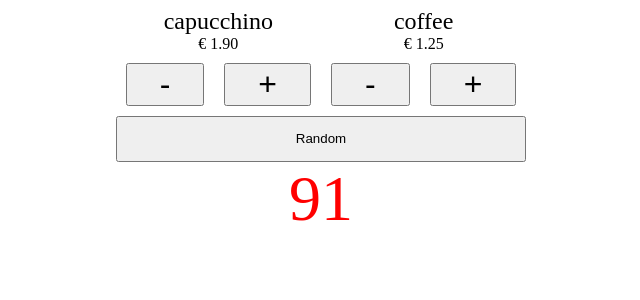
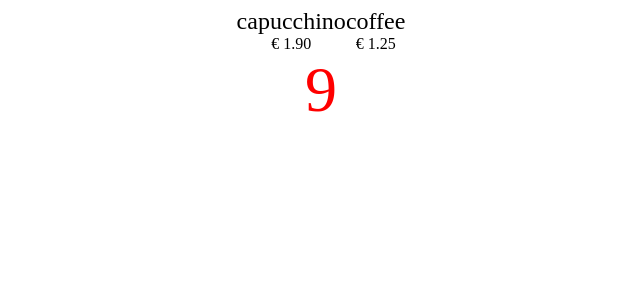
Before and after one commit to joostjager/koffie-roulette, an Angular app: page / in a window 1280 px wide. Both pictures are taken after a click on the button "Random". Shown: the top 300 px of the page, without its empty margins (327-967 px from the left). Built offline with nearby package versions, Linux system fonts and the light colour scheme.

Commit message:
hide btns

```diff
--- a/src/app/app.component.html
+++ b/src/app/app.component.html
@@ -8,7 +8,7 @@
         [endChance]=100 type="coffee" [price]="coffPrice" [randomNumber]="randomNumber"></app-coffee-cup-display>
     </div>
 
-    <button (click)="random()">Random</button>
-    <div style="font-size:400%;color:red;text-align: center;">{{ randomNumber }}</div>
+    <button (click)="random()" *ngIf="randomNumber === 0">Random</button>
+    <div *ngIf="randomNumber > 0" style="font-size:400%;color:red;text-align: center;">{{ randomNumber }}</div>
   </div>
 </div>
--- a/src/app/app.component.ts
+++ b/src/app/app.component.ts
@@ -1,11 +1,12 @@
 import { Component } from '@angular/core';
 import { RouterOutlet } from '@angular/router';
 import { CoffeeCupDisplayComponent } from './coffee-cup-display/coffee-cup-display.component';
+import { NgIf } from '@angular/common';
 
 @Component({
   selector: 'app-root',
   standalone: true,
-  imports: [RouterOutlet, CoffeeCupDisplayComponent],
+  imports: [RouterOutlet, CoffeeCupDisplayComponent, NgIf],
   templateUrl: './app.component.html',
   styleUrl: './app.component.css'
 })
--- a/src/app/coffee-cup-display/coffee-cup-display.component.html
+++ b/src/app/coffee-cup-display/coffee-cup-display.component.html
@@ -2,8 +2,8 @@
     <div style="font-size:150%;">{{type}}</div>
     <div>&euro; {{price | number:'1.2-2' }}</div>
     <div style=" display:flex; flex-direction: row;">
-        <button (click)="decreaseCount()">-</button>
-        <button (click)=" increaseCount()">+</button>
+        <button *ngIf="randomNumber == 0" (click)="decreaseCount()">-</button>
+        <button *ngIf="randomNumber == 0" (click)=" increaseCount()">+</button>
     </div>
     <div class="cups">
         <div *ngFor="let cup of cups" class="cup"
```
